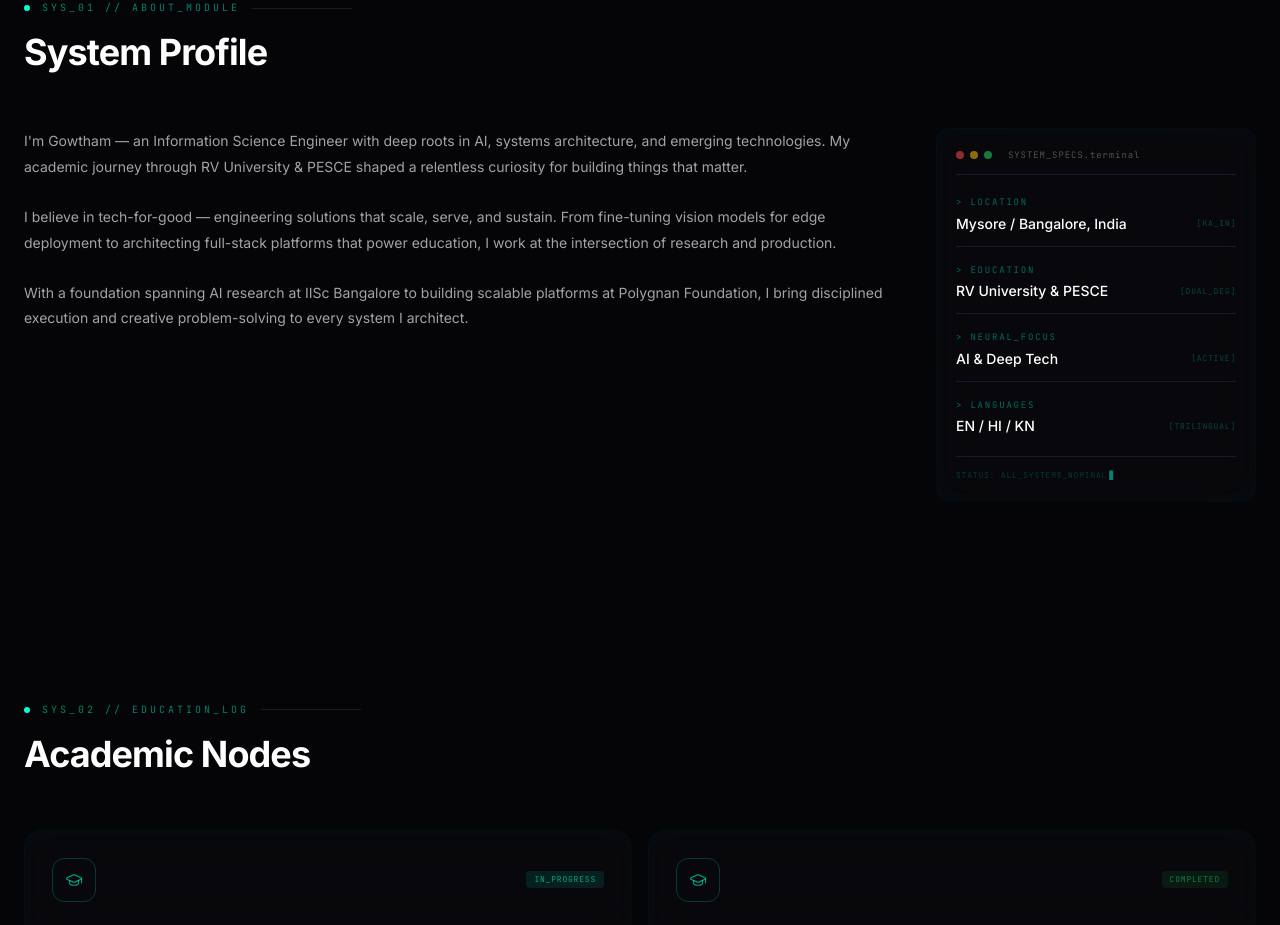
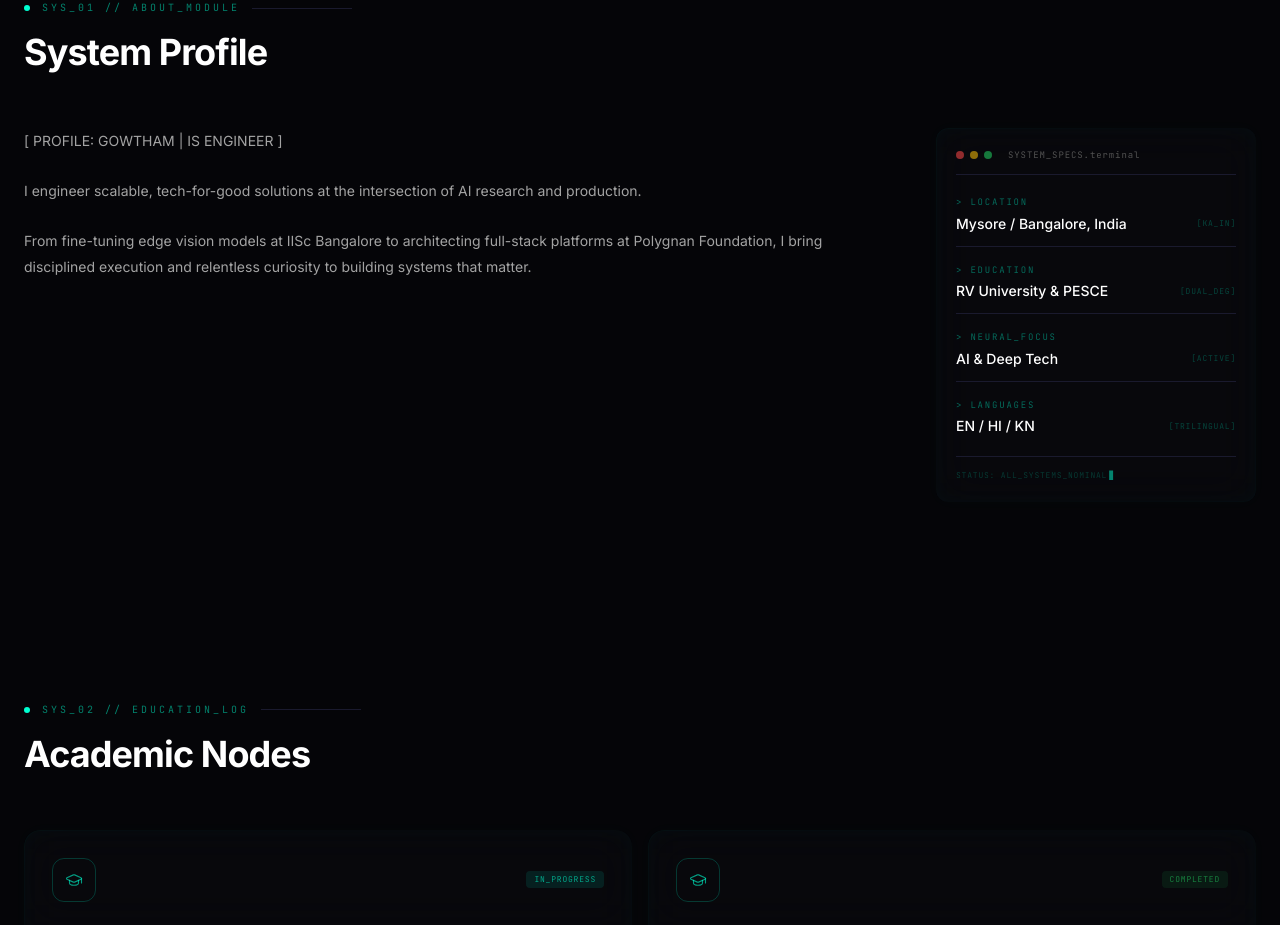
Before and after one commit to GowthamCK/GowthamCK, a React (Vite) app: page / in a window 1280 px wide. Shown: the part 900-1825 px from the top of the page. Built offline with nearby package versions, Linux system fonts and the light colour scheme.

Commit message:
feat: add interactive Hero component and personal information data module

```diff
--- a/src/components/Hero.jsx
+++ b/src/components/Hero.jsx
@@ -38,8 +38,8 @@ export default function Hero() {
                 11. matrix-wall-3d (Vertical 3D Data Walls)
                 12. portal-grid (Spinning 3D Stargate Floor)
             */}
-            <div className="absolute inset-0 hex-grid" />
-            {/*<div className="absolute inset-0 dot-matrix-bg opacity-30" />*/}
+            <motion.div style={{ opacity }} className="absolute inset-0 hex-grid" />
+            {/*<motion.div style={{ opacity }} className="absolute inset-0 dot-matrix-bg opacity-30" />*/}
 
             <motion.div style={{ y, opacity }} className="relative z-10 text-center max-w-5xl mx-auto px-6">
                 {/* System status line */}
--- a/src/data.js
+++ b/src/data.js
@@ -15,9 +15,9 @@ export const personalInfo = {
 };
 
 export const aboutText = [
-    "I'm Gowtham — an Information Science Engineer with deep roots in AI, systems architecture, and emerging technologies. My academic journey through RV University & PESCE shaped a relentless curiosity for building things that matter.",
-    "I believe in tech-for-good — engineering solutions that scale, serve, and sustain. From fine-tuning vision models for edge deployment to architecting full-stack platforms that power education, I work at the intersection of research and production.",
-    "With a foundation spanning AI research at IISc Bangalore to building scalable platforms at Polygnan Foundation, I bring disciplined execution and creative problem-solving to every system I architect."
+    "[ PROFILE: GOWTHAM | IS ENGINEER ]",
+    "I engineer scalable, tech-for-good solutions at the intersection of AI research and production.",
+    "From fine-tuning edge vision models at IISc Bangalore to architecting full-stack platforms at Polygnan Foundation, I bring disciplined execution and relentless curiosity to building systems that matter."
 ];
 
 export const systemSpecs = [
```
